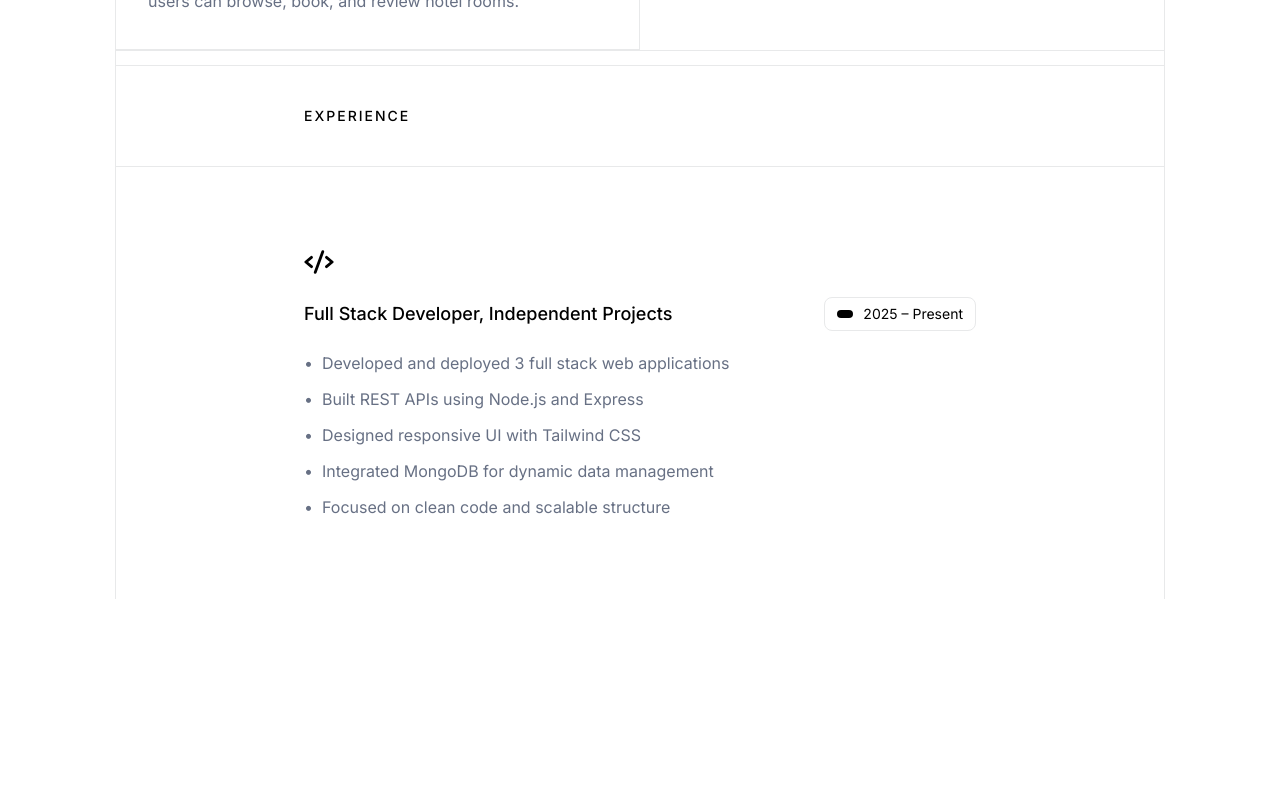
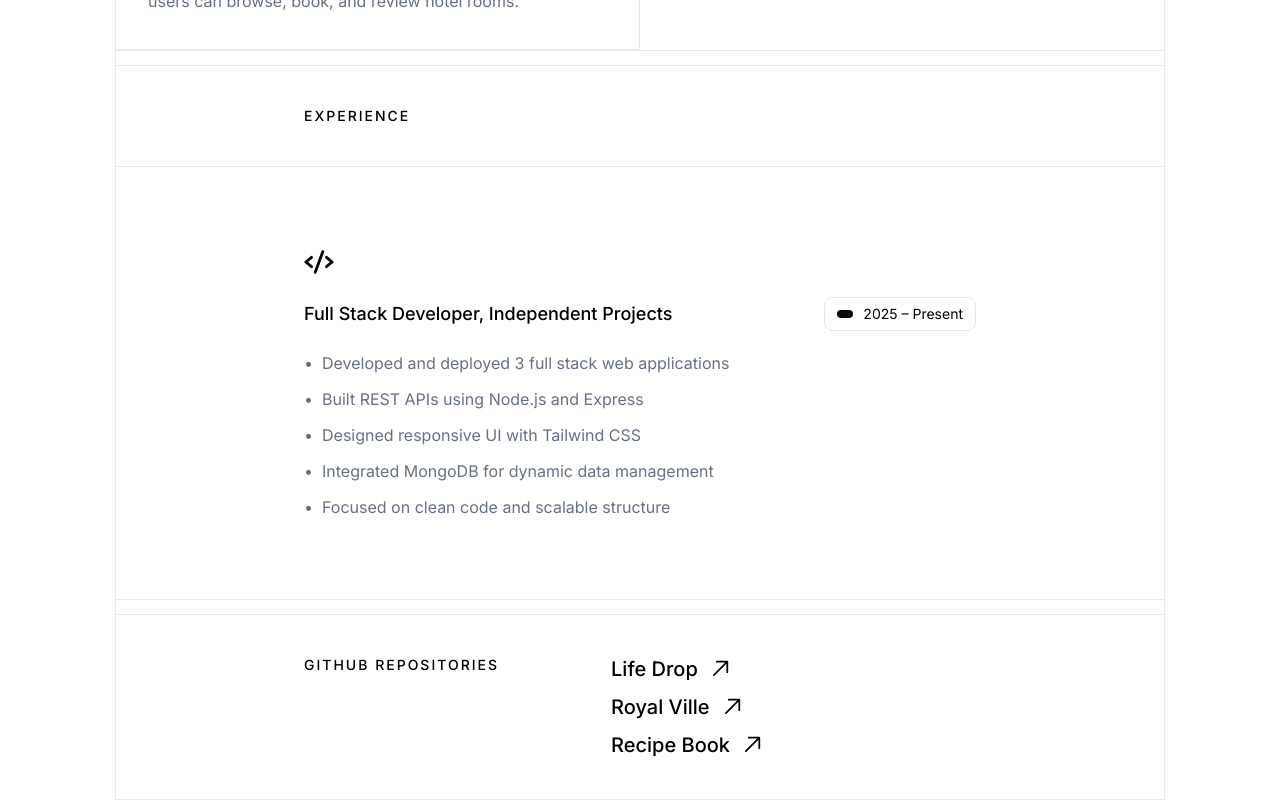
Before and after one commit to mariyamnavila/my-portfolio-main, a React (Vite) app: page / in a window 1280 px wide. Shown: the part 2561-3361 px from the top of the page. Before the commit the page ends 3160 px from the top, so only its background shows below. Built offline with nearby package versions, Linux system fonts and the light colour scheme.

Commit message:
added extra section

```diff
--- a/src/App.jsx
+++ b/src/App.jsx
@@ -1,5 +1,6 @@
 import About from "./Components/About";
 import Experience from "./Components/Experience";
+import Extra from "./Components/Extra";
 import Featured from "./Components/Featured";
 import Hero from "./Components/Hero";
 import Skills from "./Components/Skills";
@@ -12,6 +13,7 @@ const App = () => {
       <Skills></Skills>
       <Featured></Featured>
       <Experience></Experience>
+      <Extra></Extra>
     </div>
   );
 };
--- a/src/Components/Experience.jsx
+++ b/src/Components/Experience.jsx
@@ -64,7 +64,7 @@ const Experience = () => {
             <div className="h-4 border border-(--border-soft)"></div>
 
             <div className="border-x border-b border-(--border-soft)">
-                <div className="max-w-2xl flex flex-col mx-auto px-4 md:px-0 py-10">
+                <div className="max-w-2xl mx-auto px-4 md:px-0 py-10">
                     <p className="exp-heading text-sm tracking-[2px] uppercase font-medium">
                         Experience
                     </p>
--- /dev/null
+++ b/src/Components/Extra.jsx
@@ -0,0 +1,71 @@
+import React, { useRef } from "react";
+import { GoArrowUpRight } from "react-icons/go";
+import { gsap } from "gsap";
+import { ScrollTrigger } from "gsap/ScrollTrigger";
+import { useGSAP } from "@gsap/react";
+
+gsap.registerPlugin(ScrollTrigger);
+
+const Extra = () => {
+    const container = useRef(null);
+
+    useGSAP(() => {
+        gsap.timeline({
+            scrollTrigger: {
+                trigger: container.current,
+                start: "top 80%",
+                toggleActions: "play none none none"
+            }
+        })
+            .from(".extra-heading", {
+                y: 30,
+                opacity: 0,
+                duration: 1,
+                ease: "power3.out"
+            })
+            .from(".repo-item", {
+                y: 20,
+                opacity: 0,
+                stagger: 0.15,
+                duration: 0.8,
+                ease: "power2.out"
+            }, "-=0.6");
+
+    }, { scope: container });
+
+    return (
+        <section ref={container} className="max-w-(--content-width) mx-auto">
+            <div className="h-4 border border-(--border-soft)"></div>
+
+            <div className="border-x border-b border-(--border-soft)">
+                <div className="max-w-2xl mx-auto flex flex-col md:flex-row items-start gap-5 md:gap-10 lg:gap-28 px-4 md:px-0 py-10">
+                    <p className="extra-heading text-sm tracking-[2px] uppercase font-medium">
+                        Github Repositories
+                    </p>
+                    <div className='flex flex-col gap-2.5'>
+                        <a className='repo-item group' href="https://github.com/mariyamnavila/life-drop">
+                            <div className='group flex flex-wrap items-center gap-2'>
+                                <p className='text-xl font-medium'>Life Drop</p>
+                                <GoArrowUpRight className='text-[28px] group-hover:translate-x-1.5 group-hover:rotate-45 transition-all duration-300 ease-in' />
+                            </div>
+                        </a>
+                        <a className='repo-item group' href="https://github.com/mariyamnavila/royal-ville-client">
+                            <div className='group flex flex-wrap items-center gap-2'>
+                                <p className='text-xl font-medium'>Royal Ville</p>
+                                <GoArrowUpRight className='text-[28px] group-hover:translate-x-1.5 group-hover:rotate-45 transition-all duration-300 ease-in' />
+                            </div>
+                        </a>
+                        <a className='repo-item group' href="https://github.com/mariyamnavila/recipe-book-client">
+                            <div className='group flex flex-wrap items-center gap-2'>
+                                <p className='text-xl font-medium'>Recipe Book</p>
+                                <GoArrowUpRight className='text-[28px] group-hover:translate-x-1.5 group-hover:rotate-45 transition-all duration-300 ease-in' />
+                            </div>
+                        </a>
+                    </div>
+                </div>
+            </div>
+        </section>
+    );
+};
+
+export default Extra;
```
